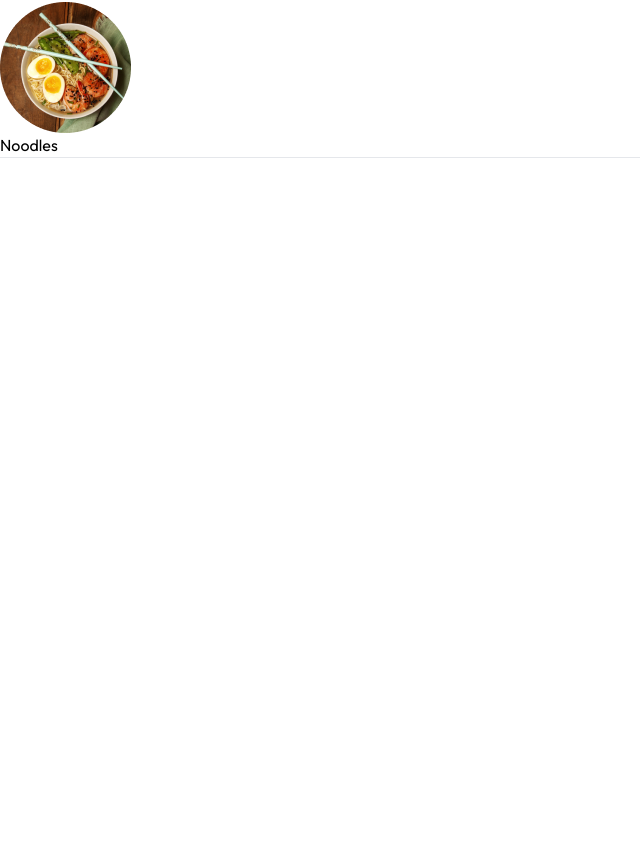
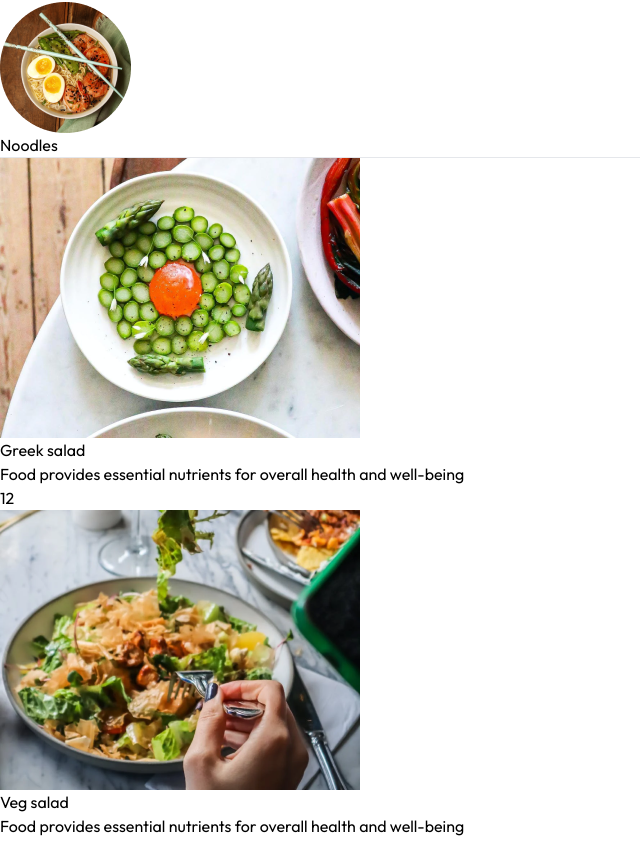
Before and after one commit to Prajjwal-Rawat/QuickBite-Food-Delivery-App, a React (Vite) app: page / in a window 1280 px wide. Shown: the part 1946-2788 px from the top of the page, without its empty margins (0-640 px from the left). Before the commit the page ends 2104 px from the top, so only its background shows below. Built offline with nearby package versions, Linux system fonts and the light colour scheme.

Commit message:
Implemented Food lists based on the menu category

```diff
--- /dev/null
+++ b/src/component/FootItems/FoodCard.jsx
@@ -0,0 +1,16 @@
+import React from 'react'
+
+const FoodCard = ({item}) => {
+  return (
+    <div>
+        <div>
+            <img src= {item.image} />
+            <h2>{item.name}</h2>
+            <p>{item.description}</p>
+            <p>{item.price}</p>
+        </div>
+    </div>
+  )
+}
+
+export default FoodCard
--- /dev/null
+++ b/src/component/FootItems/FoodList.jsx
@@ -0,0 +1,21 @@
+import React, { useContext } from 'react'
+import FoodCard from './FoodCard'
+import { StoreContext } from '../../context/StoreContext'
+
+const FoodList = ({category}) => {
+
+   const {food_list} = useContext(StoreContext);
+
+  return (
+    <div>
+       <div className= "flex w-full flex-wrap">
+        {food_list.map((item) => {
+            if(category === "All" || category === item.category)
+           return <FoodCard item = {item} key={item.id}/>
+        })}
+       </div>
+    </div>
+  )
+}
+
+export default FoodList
--- /dev/null
+++ b/src/context/StoreContext.jsx
@@ -0,0 +1,22 @@
+import { createContext } from "react";
+import { food_list } from "../assets/assets";
+
+
+export const StoreContext = createContext();
+
+const StoreContextProvider = ({children}) => {
+
+
+
+    const data = {
+       food_list,
+    }
+
+      return(
+        <StoreContext.Provider value={data}>
+            {children}
+        </StoreContext.Provider>
+      )
+}
+
+export default StoreContextProvider;
--- a/src/main.jsx
+++ b/src/main.jsx
@@ -3,10 +3,13 @@ import { createRoot } from 'react-dom/client'
 import App from './App.jsx'
 import './index.css'
 import { BrowserRouter } from 'react-router-dom'
+import StoreContextProvider from './context/StoreContext.jsx'
 
 createRoot(document.getElementById('root')).render(
   <BrowserRouter>
+   <StoreContextProvider>
     <App />
+   </StoreContextProvider>
   </BrowserRouter>
 
 )
--- a/src/pages/Home.jsx
+++ b/src/pages/Home.jsx
@@ -1,6 +1,7 @@
 import React, { useState } from 'react'
 import Header from '../component/Header'
 import ExploreMenu from '../component/ExploreMenu/ExploreMenu'
+import FoodList from '../component/FootItems/FoodList';
 
 const Home = () => {
 
@@ -10,6 +11,7 @@ const Home = () => {
     <div>
       <Header/>
       <ExploreMenu category = {category} setCategory ={setCategory} />
+      <FoodList category = {category}/>
     </div>
   )
 }
```
